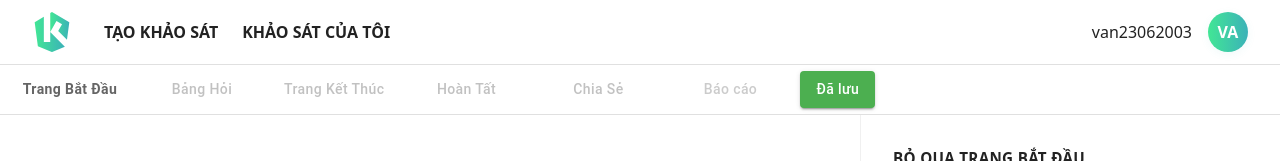
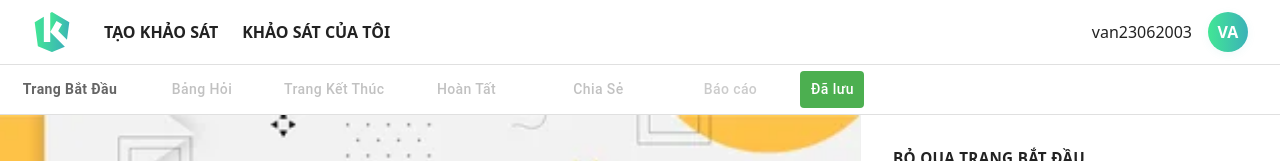
Before and after one commit to nnvan2306/fe_survey, a React (Vite) app: page /survey/new in a window 1280 px wide. Shown: the top 161 px of the page. Built offline with nearby package versions, Linux system fonts and the light colour scheme; no server answers; some icons are missing.

Commit message:
updateupdate

```diff
--- a/src/components/organisms/QuestionPage/components/ModalLogicDisplay.tsx
+++ b/src/components/organisms/QuestionPage/components/ModalLogicDisplay.tsx
@@ -268,7 +268,6 @@ function ModalLogic({
                     : parseInt(targetQuestionOrder),
         };
 
-        console.log("check output: ", output);
 
         onClose();
     };
--- a/src/components/organisms/StartPage/StartPage.tsx
+++ b/src/components/organisms/StartPage/StartPage.tsx
@@ -287,7 +287,7 @@ const StartPage = ({ formData, setFormData, handleTabClick }: PageProps) => {
                             backgroundSize: "cover",
                             backgroundPosition: "center",
                             backgroundRepeat: "no-repeat",
-                            filter: `brightness(${brightness ? brightness : 100 / 100})`,
+                            // filter: `brightness(${brightness ? brightness : 100 / 100})`,
                             backgroundColor: "transparent",
                         }}
                     ></div>
--- a/src/components/pages/SurveyNew/index.tsx
+++ b/src/components/pages/SurveyNew/index.tsx
@@ -2,7 +2,6 @@ import NavigateNextIcon from "@mui/icons-material/NavigateNext";
 import { Button, Tab } from "@mui/material";
 import isEqual from "lodash/isEqual";
 import { useEffect, useRef, useState } from "react";
-import { toast } from "react-toastify";
 import { HEADER_HEIGHT } from "../../../constants";
 import useBlocker from "../../../hooks/useBlocker";
 import { useUpdateSurvey } from "../../../services/survey/update";
@@ -116,7 +115,9 @@ const SurveyNew = () => {
             onSuccess(newData) {
                 setFormData(newData.data);
                 latestDataRef.current = newData.data;
-                toast("Success");
+                if (!id) {
+                    window.history.pushState({}, "", `/survey/update/${newData.data.id}`);
+                }
             },
         },
     });
@@ -202,7 +203,7 @@ const SurveyNew = () => {
                     </div>
                     <div className="survey-actions">
                         <Button
-                            variant="contained"
+                            variant="text"
                             className="btn-save"
                             sx={{
                                 ...(hasChanges &&
@@ -212,13 +213,14 @@ const SurveyNew = () => {
                                     "&:hover": {
                                         backgroundColor: "#bbbbbb",
                                     },
+
                                 }),
                             }}
                         >
                             {isSaving
                                 ? `Đang lưu ... ${saveCountdown}`
                                 : hasChanges
-                                    ? "Lưu thay đổi"
+                                    ? "Đã Lưu"
                                     : "Đã lưu"}
                         </Button>
                         {/* <Button variant="outlined">Tác vụ khác</Button> */}
```
